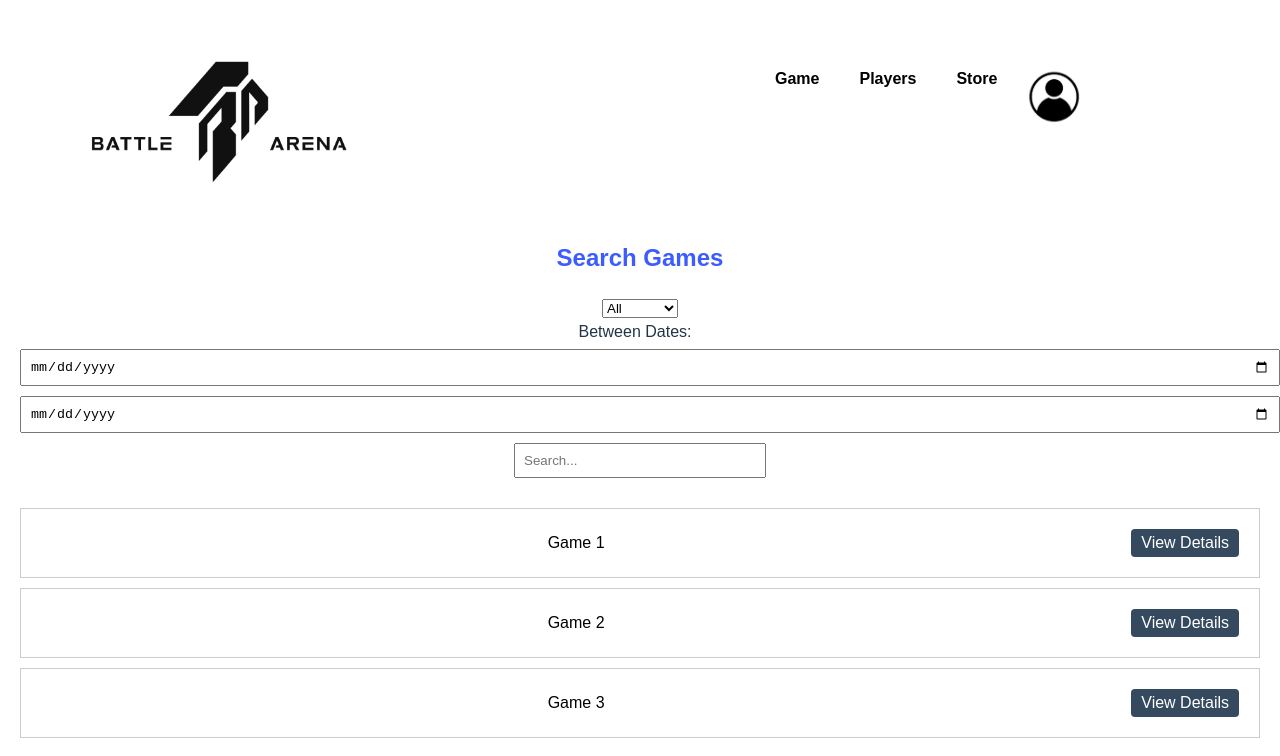
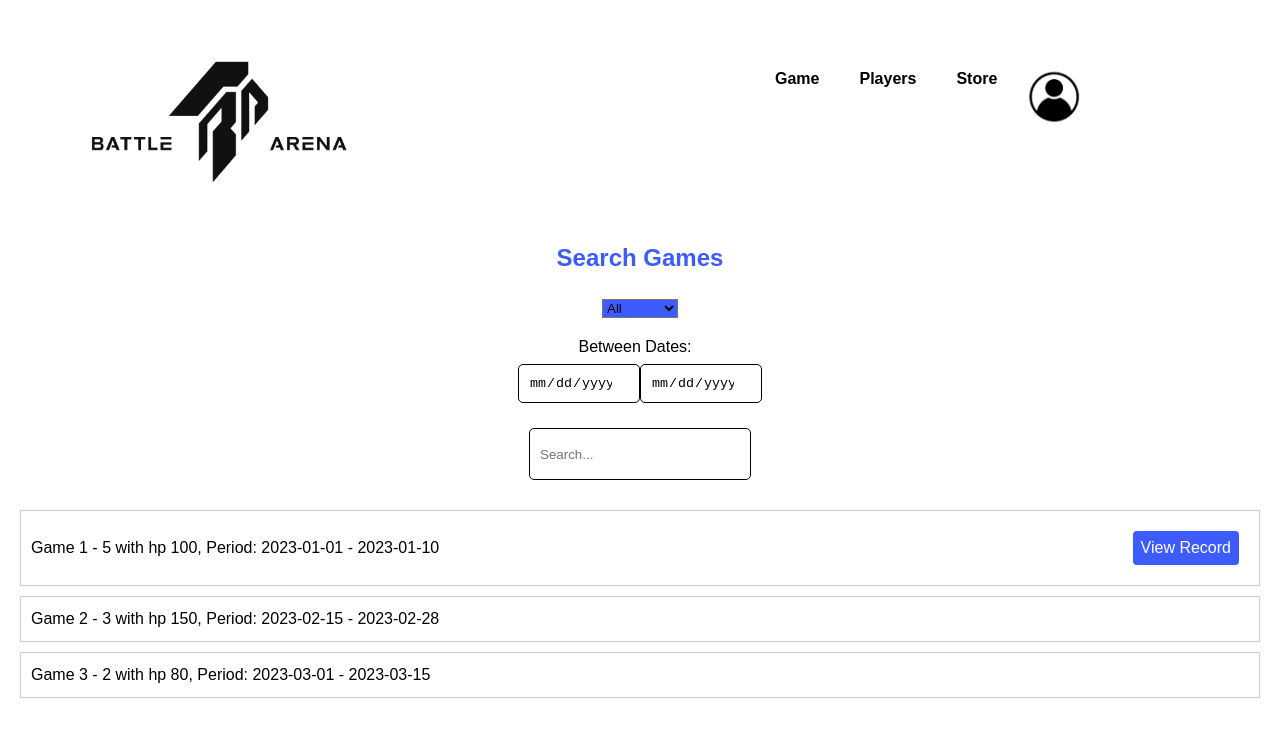
Before and after one commit to juangnnz/webprojects1, a Vue app: page /game-finder in a window 1280 px wide. Shown: the top 756 px of the page. Built offline with nearby package versions, Linux system fonts and the light colour scheme.

Commit message:
mas cambios linkeado view record

```diff
--- a/src/components/RecordGameById.vue
+++ b/src/components/RecordGameById.vue
@@ -1,8 +1,7 @@
 <template>
     <div class="block2">
       <div class="block1">
-        <h2>{{ gameId }}</h2>
-        <p class="record-text">Record game ID</p>
+        <p class="record-text">Record {{gameName}}</p>
         <table id="gameTable">
           <tr v-for="row in rows" :key="row">
             <td
@@ -23,13 +22,16 @@
         <p>Example 1: Attack 1 used</p>
         <p>Example 2: Attack 2 used</p>
         <p>Example 3: Attack 3 used</p>
+      </div>
 
+      <div class="block4">
         <h3>Movement History:</h3>
         <p>Example 1: Moved up</p>
         <p>Example 2: Moved down</p>
         <p>Example 3: Moved right</p>
         <p>Example 4: Moved left</p>
       </div>
+
     </div>
   </template>
 
@@ -37,7 +39,7 @@
   export default {
     data() {
       return {
-        gameId: '',
+        gameName: '',
         rows: 0,
         hp: 0,
         currentPlayer: '',
@@ -46,10 +48,9 @@
       };
     },
     mounted() {
-      this.gameId = this.$route.params.gameId;
+      this.gameName = this.$route.params.gameName;
       this.rows = parseInt(this.$route.params.rows);
-      this.hp = this.$route.params.hp;
-      this.currentPlayer = this.$route.params.currentPlayer;
+
     },
   };
   </script>
@@ -59,8 +60,9 @@
     color: black;
   }
 
-  h2 {
+  #h2 {
     color: #3D5CFF;
+
   }
 
   h3 {
@@ -68,7 +70,7 @@
   }
 
   .block1 {
-    margin-left: 90px;
+    margin-left: 50px;
     display: flex;
     flex-direction: column;
     width: 300px;
@@ -77,20 +79,33 @@
 
   .record-text {
     color: #3D5CFF;
+    font-weight: bold;
+    margin-top: 35px;
+    margin-bottom: 50px;
   }
 
   .block2 {
     display: flex;
     flex-direction: row;
+    align-items: center;
+    width: 1000px;
   }
 
   .block3 {
     display: flex;
     flex-direction: column;
-    margin-top: 60px;
     margin-left: 50px;
     width: 300px;
     height: 400px;
+    margin-top: 25px;
+  }
+
+  .block4{
+    display: flex;
+    flex-direction: column;
+    width: 300px;
+    height: 400px;
+    margin-left: 50px;
   }
 
   #gameTable {
@@ -116,4 +131,8 @@
     border: 2px solid #3d5cff;
   }
 
+  p{
+
+    color: black;
+  }
   </style>
--- a/src/components/gameFinder.vue
+++ b/src/components/gameFinder.vue
@@ -2,15 +2,16 @@
   <div class="game-finder">
     <h2 id="searchGamesTitle">Search Games</h2>
     <div class="filters">
-      <select v-model="filterStatus">
+      <select v-model="filterStatus" class="selector">
         <option value="all">All</option>
         <option value="finished">Finished</option>
         <option value="available">Available</option>
       </select>
 
-      <label>Between Dates:</label>
-      <input type="date" v-model="startDate" />
-      <input type="date" v-model="endDate" />
+
+      <label id="datesLabel">Between Dates:</label>
+      <input type="date" v-model="startDate" class="dates" />
+      <input type="date" v-model="endDate" class="dates" />
 
       <div class="search-container">
         <input v-model="searchQuery" type="text" class="search-input" placeholder="Search...">
@@ -19,32 +20,12 @@
 
     <ul class="game-list">
       <li v-for="game in filteredGames" :key="game.id" class="game-item">
-        <span class="game-name">{{ game.name }}</span>
-        <button class="view-details-button" @click="viewGameDetails(game.id)">View Details</button>
+        <span class="game-name">{{ game.name }} - {{ game.size }} with hp {{game.HP_max}},
+        Period: {{game.startDate}} - {{game.endDate}} </span>
+        <button v-if="game.status === 'finished'" @click="viewRecord(game)">View Record</button>
       </li>
     </ul>
 
-    <div v-if="selectedGame" class="game-details">
-      <h3>Game Details</h3>
-      <table>
-        <thead>
-          <tr>
-            <th>Game ID</th>
-            <th>Size</th>
-            <th>HP_max</th>
-            <th>Action</th>
-          </tr>
-        </thead>
-        <tbody>
-          <tr>
-            <td>{{ selectedGame.id }}</td>
-            <td>{{ selectedGame.size }}</td>
-            <td>{{ selectedGame.HP_max }}</td>
-            <td><button @click="viewRecord(selectedGame.id)">View Record</button></td>
-          </tr>
-        </tbody>
-      </table>
-    </div>
   </div>
 </template>
 
@@ -59,7 +40,7 @@ export default {
           status: 'finished',
           startDate: '2023-01-01',
           endDate: '2023-01-10',
-          size: 'Large',
+          size: '5',
           HP_max: 100,
         },
         {
@@ -68,7 +49,7 @@ export default {
           status: 'available',
           startDate: '2023-02-15',
           endDate: '2023-02-28',
-          size: 'Medium',
+          size: '3',
           HP_max: 150,
         },
         {
@@ -77,7 +58,7 @@ export default {
           status: 'available',
           startDate: '2023-03-01',
           endDate: '2023-03-15',
-          size: 'Small',
+          size: '2',
           HP_max: 80,
         },
       ],
@@ -102,15 +83,11 @@ export default {
     },
   },
   methods: {
-    viewRecord(gameId) {
-      console.log(`View Record for Game ID: ${gameId}`);
-      //aqui vemos el record del juego
-    },
-    viewGameDetails(gameId) {
-      // aqui se ven los detalles del juego
-      this.selectedGame = this.games.find((game) => game.id === gameId);
+    viewRecord(game) {
+      this.$router.push({name: 'RecordGameById', params: { gameName: game.name, rows: game.size } });
     },
   },
+
 };
 </script>
 
@@ -129,10 +106,26 @@ export default {
 
   .filters {
     margin-bottom: 20px;
+
   }
 
   .filters label {
     margin-right: 10px;
+  }
+
+  .selector{
+    background: #3D5CFF;
+  }
+
+  .dates{
+      color: white;
+      background-color: black;
+      padding: 10px;
+      border: 1px solid white;
+      border-radius: 5px;
+      filter: invert(1);
+      width: 100px;
+
   }
 
   .game-list {
@@ -142,6 +135,7 @@ export default {
 
   .game-item {
     display: flex;
+    text-align: left;
     align-items: center;
     border: 1px solid #ccc;
     padding: 10px;
@@ -151,6 +145,11 @@ export default {
   .game-name {
     flex: 1;
     color: black;
+  }
+
+  #datesLabel{
+    color: black;
+    margin-top: 15px;
   }
 
   .view-details-button {
@@ -176,8 +175,14 @@ export default {
 }
 
 .search-input {
-  padding-right: 40px; /* Espacio para el ícono de búsqueda */
-  width: 200px; /* Ajusta el ancho según sea necesario */
+   width: 200px;
+  height: 30px;
+  padding: 10px;
+  border: 1px solid #000000;
+  border-radius: 5px;
+  background: white;
+  color: black;
+  margin-top: 15px;
 }
 
 .search-input::after {
--- a/src/router/index.js
+++ b/src/router/index.js
@@ -12,7 +12,7 @@ import PlayerHistory from '../components/PlayerHistory.vue';
 import arena from '../components/arena.vue';
 import BuyAttacks from '../components/BuyAttacks.vue';
 import CreateSellAttacks from '../components/CreateSellAttacks.vue';
-//import RecordGameById from '../components/RecordGameById.vue';
+import RecordGameById from '../components/RecordGameById.vue';
 import home from '../components/home.vue';
 
 const routes = [
@@ -40,12 +40,12 @@ const routes = [
     name: 'PlayerHistory',
     component: PlayerHistory,
   },
-  /*
   {
-    path: '/record-game-by-id',
+    path: '/record-game-by-id/:gameName/:rows',
     name: 'RecordGameById',
     component: RecordGameById,
-  },*/
+    props: true,
+  },
   {
     path: '/buy-attacks',
     name: 'BuyAttacks',
```
